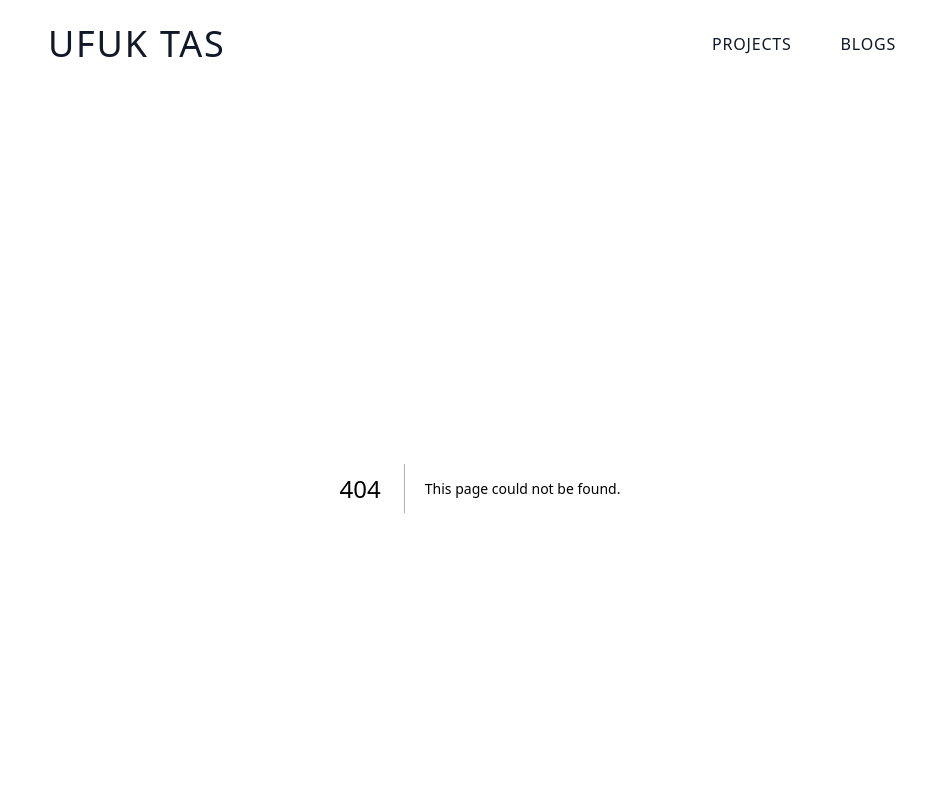
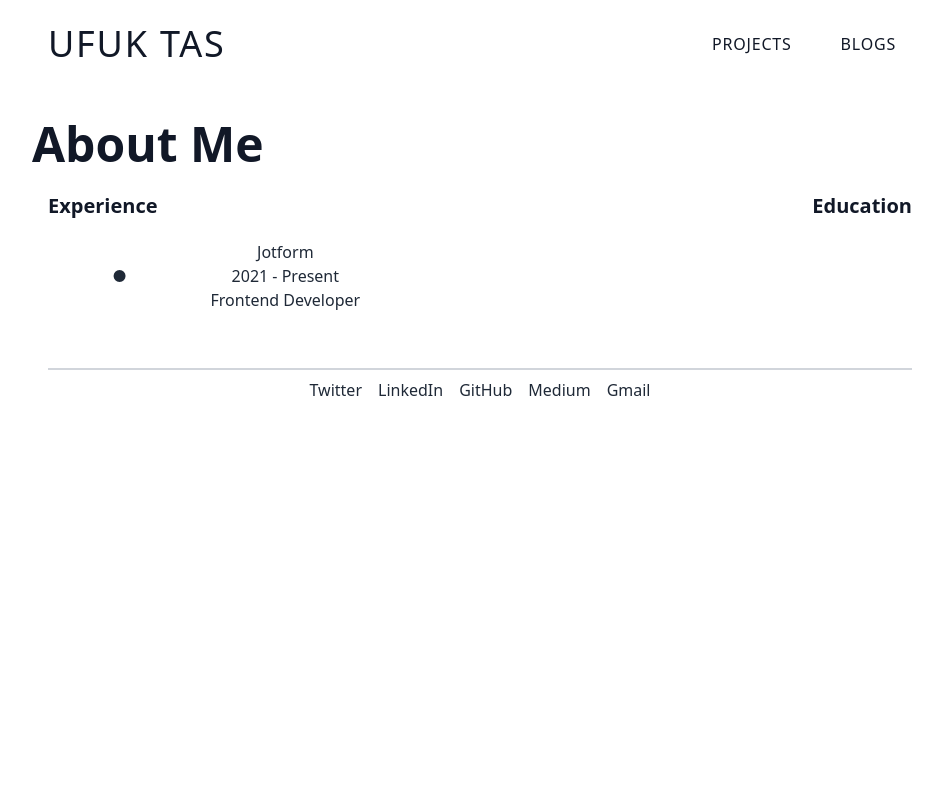
Before and after one commit to uufukttas/NEXTPortfolio, a Next.js app: page /about in a window 1280 px wide. Before the commit this address had no page. Shown: the top 800 px of the page, without its empty margins (160-1103 px from the left). Built offline with nearby package versions, Linux system fonts and the light colour scheme.

Commit message:
Added About Page [Hidden]

```diff
--- a/Components/About.js
+++ b/Components/About.js
@@ -1,40 +1,27 @@
-import React from "react"
-import Image from "next/image"
-import profile from "../public/profile.jpeg"
+import React from 'react'
 
 const About = () => {
     return (
-        <main className="max-w-4xl mx-auto antialiased py-16 lg:py-36">
-            <div className="container px-4 mx-auto">
-                <div className="lg:space-x-5 lg:flex lg:flex-row item-center lg:-mx-4 flex flex-col-reverse text-center lg:text-left">
-                    <div className="lg:px-4 lg:mt-12 ">
-                        <h1 className="text-2xl font-bold text-gray-900 lg:text-5xl dark:text-white">
-                            Hey there, I am Ufuk
-                        </h1>
-                        <div className="mt-6 text-gray-800 dark:text-white">
-                            <p className="mb-4">
-                                I am a dedicated, open-minded computer engineer who is passionate about state-of-art technologies. Besides, I am a lifelong learner that endeavors to expand my skillset.
-                                <br />
-                                <br />
-                                I am interested in Frontend Development using React, Tailwind, NextJS, Gatsby. Moreover, I know git, jira, netlify environments.
-                            </p>
+        <div className="max-w-4xl mx-auto antialiased lg:mt-0 py-8 lg:py-18">
+            <h2 className="text-2xl font-bold text-gray-900 lg:text-5xl dark:text-white text-left">About Me</h2>
+            <div className="container px-4 mx-auto flex">
+                <div className="mt-6 text-gray-800 dark:text-white text-center w-1/2">
+                    <h3 className='text-2xl font-bold text-gray-900 lg:text-xl dark:text-white text-left'>Experience</h3>
+                    <div className='experience-container ml-5 mt-5 flex items-center justify-center'>
+                        <span className='mx-1'>●</span>
+                        <div className='experience-item w-9/12 flex flex-col flex-start'>
+                            <div className='experience-item-company'>Jotform</div>
+                            <div className='experience-item-date'>2021 - Present</div>
+                            <div className='experience-item-title'>Frontend Developer</div>
                         </div>
                     </div>
-                    <div className="flex flex-shrink-0 lg:mt-12 lg:px-4 mb-10 justify-center items-center">
-                        <Image
-                            src={profile}
-                            alt="Profile"
-                            priority={true}
-                            className="rounded-full"
-                            width={250}
-                            height={250}
-                            placeholder="blur"
-                        />
-                    </div>
+                </div>
+                <div className='mt-6 text-gray-800 dark:text-white text-center w-1/2'>
+                    <h3 className='text-2xl font-bold text-gray-900 lg:text-xl dark:text-white text-right'>Education</h3>
                 </div>
             </div>
-        </main>
+        </div>
     )
 }
 
-export default About;
+export default About
--- /dev/null
+++ b/pages/about.js
@@ -0,0 +1,10 @@
+import React from 'react'
+import About from '../Components/About'
+
+const about = () => {
+  return (
+    <About/>
+  )
+}
+
+export default about
```
